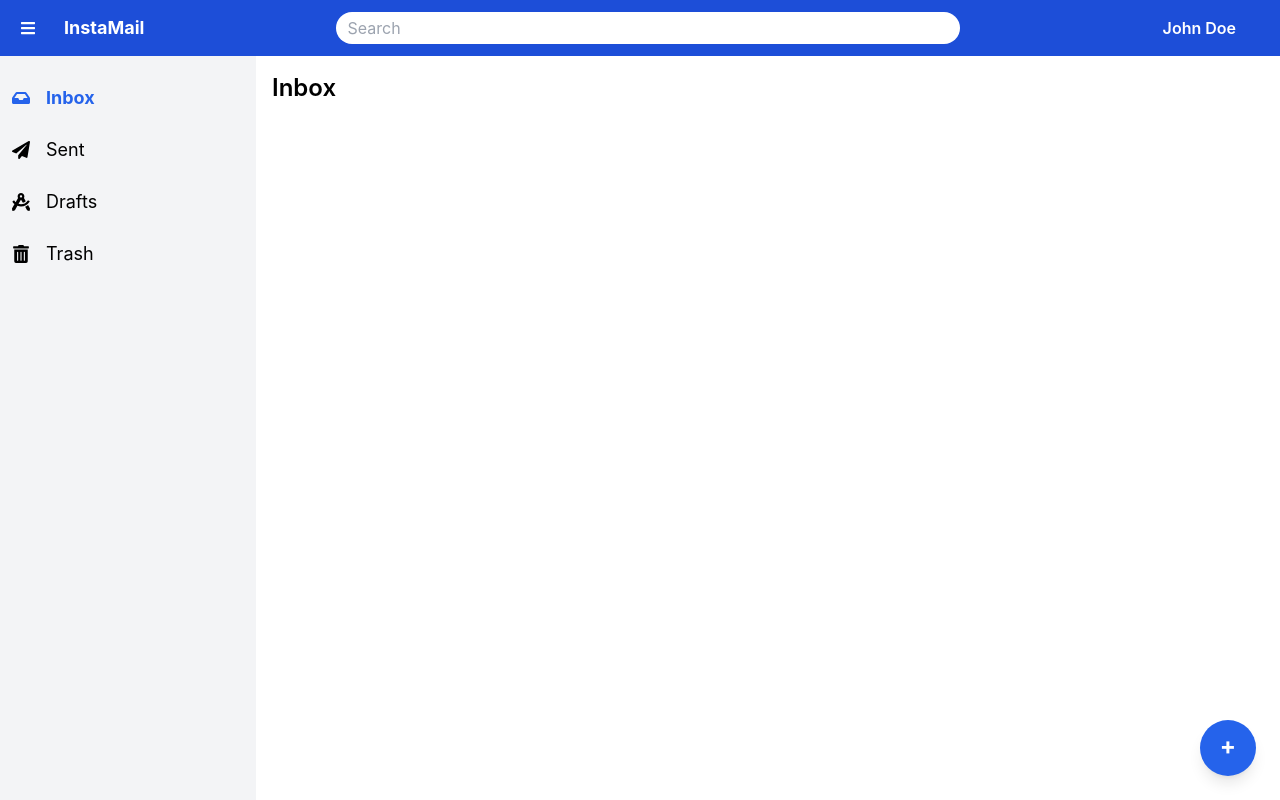
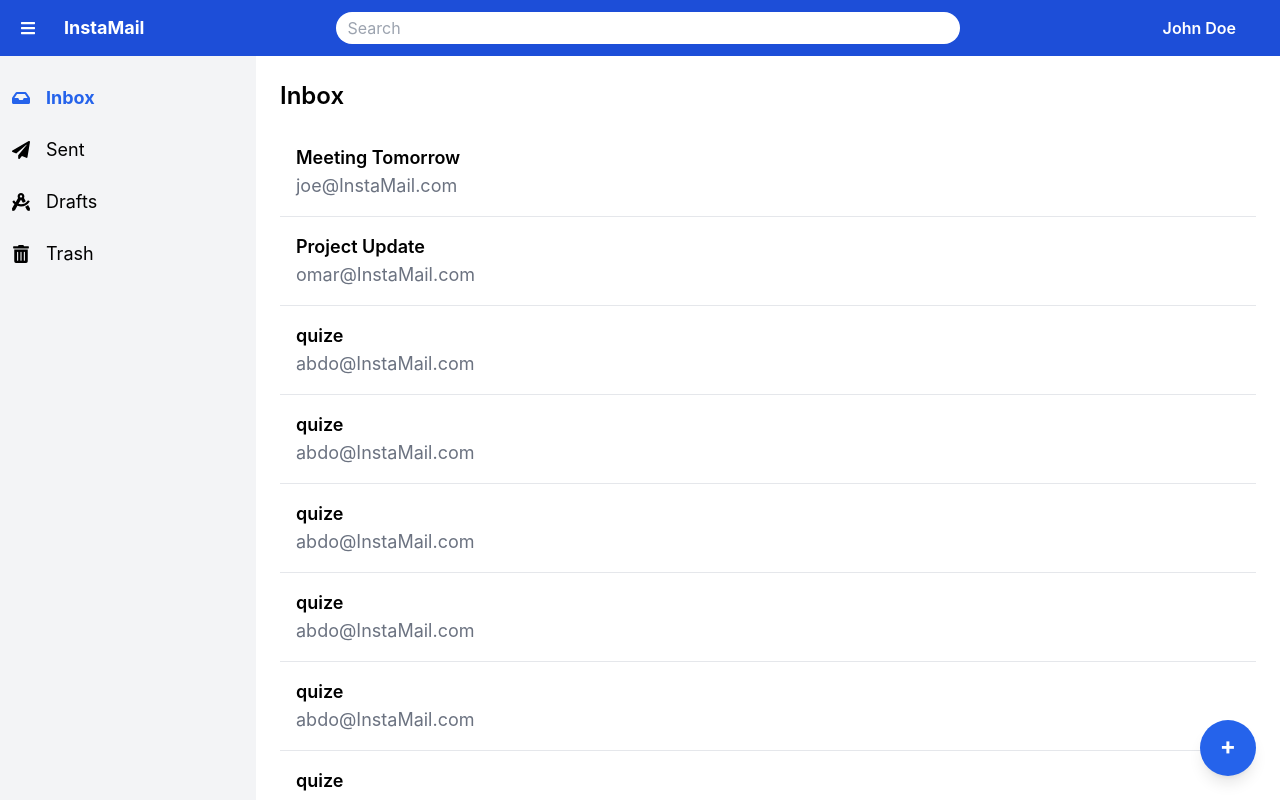
Before and after one commit to omarzydan610/InstaMail, a React (Create React App) app in the folder instamail-frontend/: page / in a window 1280 px wide. Built offline with nearby package versions, Linux system fonts and the light colour scheme.

Commit message:
add email modal

```diff
--- /dev/null
+++ b/instamail-frontend/src/components/EmailList.jsx
@@ -0,0 +1,48 @@
+import React, { useState } from "react";
+import EmailModal from "./EmailModal";
+
+const EmailList = () => {
+    const emails = [
+        { id: 1, subject: "Meeting Tomorrow", sender: "joe@InstaMail.com",reseaver:"omar@InstaMail.com", body: "Don't forget about the meeting tomorrow." },
+        { id: 2, subject: "Project Update", sender: "omar@InstaMail.com",reseaver:"abdo@InstaMail.com", body: "The project is on track. Let's catch up soon." },
+        { id: 3, subject: "quize", sender: "abdo@InstaMail.com",reseaver:"omar@InstaMail.com", body: "did you study?" },
+        { id: 3, subject: "quize", sender: "abdo@InstaMail.com",reseaver:"omar@InstaMail.com", body: "did youa;efmv;ka;kljkhjkb kg hjkg khjghkhj ewngflaknelknglandmlngfaemnglknalekng,mdsnglkjsebnrg\neakjbfkajebfkjabekgfjbva ebwf study?" },
+        { id: 3, subject: "quize", sender: "abdo@InstaMail.com",reseaver:"omar@InstaMail.com", body: "did you study?" },
+        { id: 3, subject: "quize", sender: "abdo@InstaMail.com",reseaver:"omar@InstaMail.com", body: "did you study?" },
+        { id: 3, subject: "quize", sender: "abdo@InstaMail.com",reseaver:"omar@InstaMail.com", body: "did you study?" },
+        { id: 3, subject: "quize", sender: "abdo@InstaMail.com",reseaver:"omar@InstaMail.com", body: "did you study?" },
+        { id: 3, subject: "quize", sender: "abdo@InstaMail.com",reseaver:"omar@InstaMail.com", body: "did you study?" },
+        { id: 3, subject: "quize", sender: "abdo@InstaMail.com",reseaver:"omar@InstaMail.com", body: "did you study?" },
+      ];
+  const [selectedEmail, setSelectedEmail] = useState(null);
+
+  const handleEmailClick = (email) => {
+    setSelectedEmail(email);
+  };
+
+  const handleCloseModal = () => {
+    setSelectedEmail(null);
+  };
+
+  return (
+    <div>
+      {emails.map((email) => (
+        <div
+          key={email.id}
+          className="email-item border-b p-4 hover:bg-gray-100 cursor-pointer"
+          onClick={() => handleEmailClick(email)}
+        >
+          <div className="flex justify-between">
+            <h6 className="text-lg font-semibold">{email.subject}</h6>
+          </div>
+            <h3 className="text-lg text-gray-500">{email.sender}</h3>
+        </div>
+      ))}
+
+      {/* Modal */}
+      <EmailModal email={selectedEmail} onClose={handleCloseModal} />
+    </div>
+  );
+};
+
+export default EmailList;
--- /dev/null
+++ b/instamail-frontend/src/components/EmailModal.jsx
@@ -0,0 +1,38 @@
+import React from "react";
+
+const EmailModal = ({ email, onClose, onDelete }) => {
+  if (!email) return null; // Don't render anything if no email is passed
+
+  return (
+    <div className="fixed inset-0 bg-gray-800 bg-opacity-50 flex justify-center items-center z-50">
+      <div className="bg-white p-6 rounded-lg w-full max-w-4xl h-[90vh] overflow-hidden relative">
+        {/* Exit Button */}
+        <button
+          onClick={onClose}
+          className="absolute top-2 right-2 text-xl text-gray-500"
+        >
+          &times;
+        </button>
+
+        {/* Email Content */}
+        <h3 className="text-2xl font-semibold mb-2">{email.subject}</h3>
+        <p className="text-sm text-gray-500 mb-4">{email.sender}</p>
+
+        {/* Scrollable email body */}
+        <div className="email-body overflow-y-auto max-h-[70vh]">
+          <p>{email.body}</p>
+        </div>
+
+        {/* Trash Button */}
+        <button
+          onClick={onDelete}
+          className="absolute bottom-4 left-4 py-2 px-4 bg-red-500 text-white rounded-lg hover:bg-red-600"
+        >
+          Trash
+        </button>
+      </div>
+    </div>
+  );
+};
+
+export default EmailModal;
--- a/instamail-frontend/src/components/HomePageBody.jsx
+++ b/instamail-frontend/src/components/HomePageBody.jsx
@@ -1,10 +1,11 @@
 import React from "react";
+import EmailList from "./EmailList";
 
 const HomePageBody = ({ activeCategory }) => {
   return (
-    <div className="flex-grow bg-white p-4">
-      <h2 className="text-2xl font-semibold">{activeCategory}</h2>
-      {/* Additional content will go here */}
+    <div className="flex-grow bg-white p-6 overflow-y-auto">
+      <h2 className="text-2xl font-semibold mb-4">{activeCategory}</h2>
+      <EmailList />
     </div>
   );
 };
--- a/instamail-frontend/src/components/TopBar.jsx
+++ b/instamail-frontend/src/components/TopBar.jsx
@@ -9,7 +9,7 @@ const TopBar = ({ toggleSidebar }) => {
   };
 
   return (
-    <div className="flex items-center justify-between bg-blue-700 text-white px-4 py-3 relative">
+    <div className="flex items-center justify-between bg-blue-700 text-white px-4 py-3 relative ">
       <div
         className="cursor-pointer p-1 rounded-full hover:bg-blue-600"
         onClick={toggleSidebar}
--- a/instamail-frontend/src/pages/home.jsx
+++ b/instamail-frontend/src/pages/home.jsx
@@ -21,21 +21,23 @@ const Home = () => {
       {/* Top Bar */}
       <TopBar toggleSidebar={toggleSidebar} />
 
-      {/* Main Content */}
-      <div className="flex flex-grow">
+      <div className="flex flex-grow overflow-hidden">
         {/* Sidebar */}
         <Sidebar
           isSidebarCollapsed={isSidebarCollapsed}
           activeCategory={activeCategory}
           onCategoryClick={handleCategoryClick}
+          className="h-full fixed z-10" // Fixed Sidebar
         />
 
         {/* Page Body */}
-        <PageBody activeCategory={activeCategory} />
+         {/* Make this scrollable */}
+          <PageBody activeCategory={activeCategory} />
+
       </div>
 
       {/* Floating Button */}
-      <FloatingButton />
+      <FloatingButton className="fixed bottom-8 right-8 z-20" />
     </div>
   );
 };
--- a/instamail-frontend/src/pages/login.jsx
+++ b/instamail-frontend/src/pages/login.jsx
@@ -46,6 +46,7 @@ const Login = () => {
               Log in
             </button>
           </div>
+
           {/* link to signup */}
           <LinkToSignup />
         </form>
```
